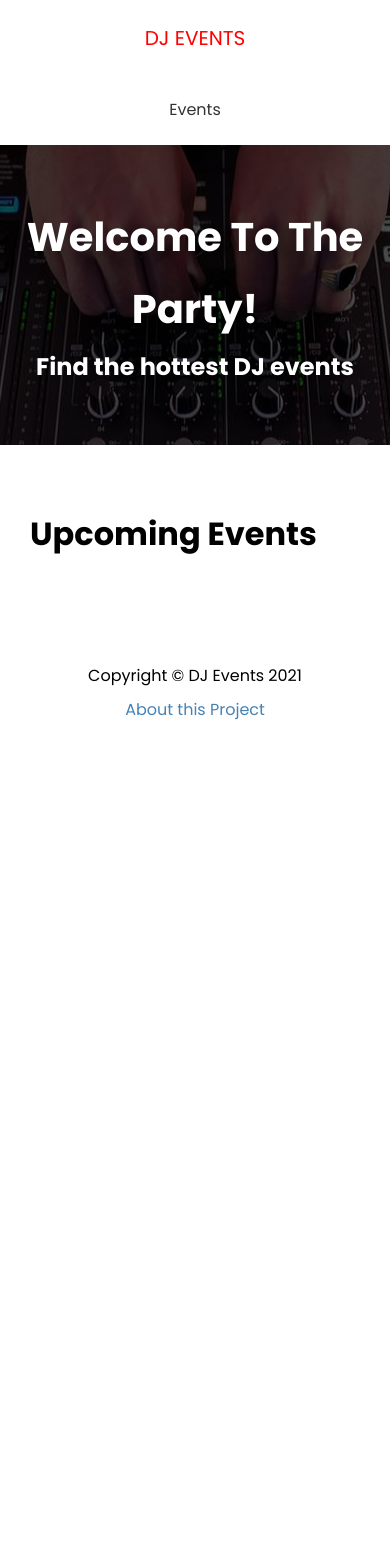
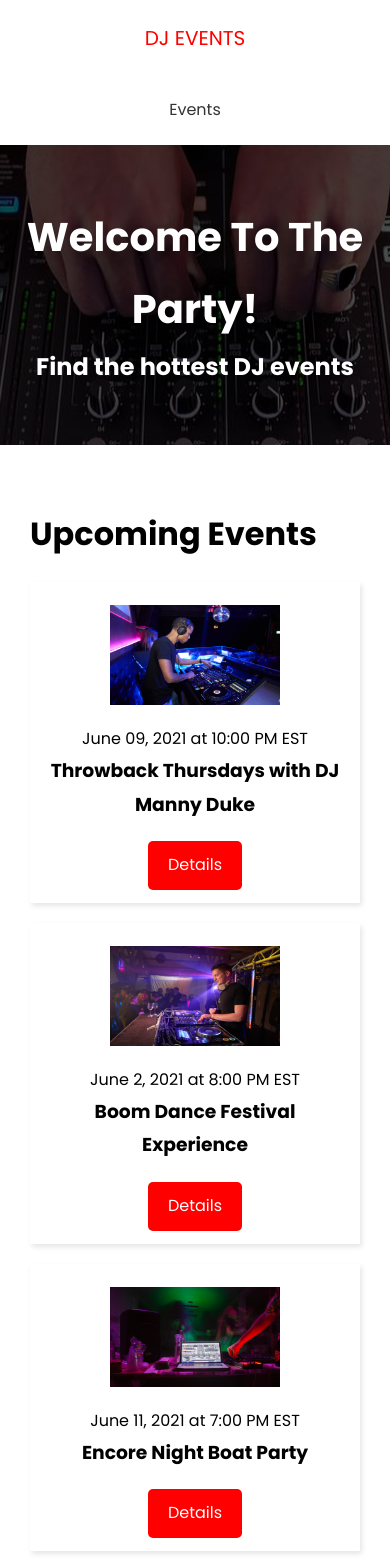
Before and after one commit to RamirezJA/DJ-Events, a Next.js app: page / in a window 390 px wide. Shown: the top 1568 px of the page. Before the commit the page ends 844 px from the top, so only its background shows below. Built offline with nearby package versions, Linux system fonts and the light colour scheme; no server answers.

Commit message:
Display Events

```diff
--- /dev/null
+++ b/components/EventItem.js
@@ -0,0 +1,28 @@
+import Link from 'next/link'
+import Image from 'next/image'
+import styles from '@/styles/EventItem.module.css'
+
+export default function EventItem({ evt }) {
+  return (
+    <div className={styles.event}>
+      <div className={styles.img}>
+        <Image
+          src={evt.image ? evt.image : '/images/event-default.png'}
+          width={170}
+          height={100}
+        />
+      </div>
+      <div className={styles.info}>
+        <span>
+          {evt.date} at {evt.time}
+        </span>
+        <h3>{evt.name}</h3>
+      </div>
+      <div className={styles.link}>
+        <Link href={`/events/${evt.slug}`}>
+          <a className='btn'>Details</a>
+        </Link>
+      </div>
+    </div>
+  )
+}
--- a/pages/index.js
+++ b/pages/index.js
@@ -1,10 +1,22 @@
+import Link from 'next/link'
 import Layout from '@/components/Layout'
+import EventItem from '@/components/EventItem'
 import { API_URL } from '@/config/index'
 
 export default function HomePage({ events }) {
   return (
     <Layout>
       <h1>Upcoming Events</h1>
+      {events.length === 0 && <h3> No events to show</h3>}
+      {events.map((evt) => (
+        <EventItem key={evt.id} evt={evt} />
+      ))}
+
+      {events.length > 0 && (
+        <Link href='/events'>
+          <a className='btn-secondary'>View All Events</a>
+        </Link>
+      )}
     </Layout>
   )
 }
@@ -14,7 +26,7 @@
   const events = await res.json()
 
   return {
-    props: { events },
+    props: { events: events.slice(0, 3) },
     revalidate: 1,
   }
 }
--- /dev/null
+++ b/styles/EventItem.module.css
@@ -0,0 +1,28 @@
+.event {
+  display: flex;
+  justify-content: space-between;
+  align-items: center;
+  margin: 20px 0;
+  padding: 13px;
+  box-shadow: 2px 3px 5px rgba(0, 0, 0, 0.1);
+}
+
+.img {
+  flex: 1;
+  margin: 10px;
+}
+
+.info {
+  flex: 2;
+}
+
+@media (max-width: 600px) {
+  .event {
+    flex-direction: column;
+    text-align: center;
+  }
+
+  .info {
+    margin-bottom: 20px;
+  }
+}
```
Also changed, not shown: pages/events/index.js (+18 -2 lines).
